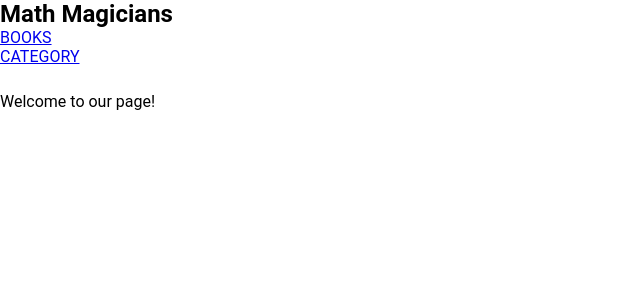
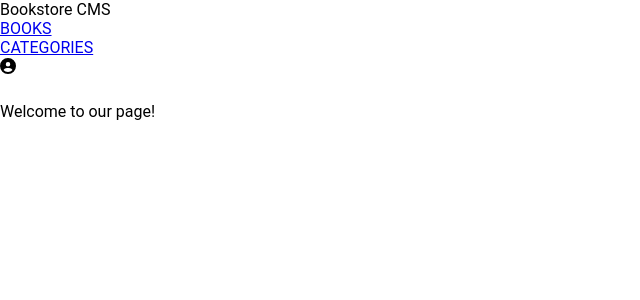
Before and after one commit to ndorrh/bookstore, a React (Create React App) app: page / in a window 1280 px wide. Shown: the top 300 px of the page, without its empty margins (0-640 px from the left). Built offline with nearby package versions, Linux system fonts and the light colour scheme.

Commit message:
Modified NavBar component

```diff
--- a/src/components/Navbar.js
+++ b/src/components/Navbar.js
@@ -1,14 +1,31 @@
 import React from 'react';
+import { FontAwesomeIcon } from '@fortawesome/react-fontawesome';
+import { faUserCircle } from '@fortawesome/free-solid-svg-icons';
 import { Link } from 'react-router-dom';
 
-const NavBar = () => (
-  <nav className="navbar">
-    <h1>Math Magicians</h1>
-    <ul>
-      <li className="home"><Link to="/">BOOKS</Link></li>
-      <li className="quote"><Link to="/CategoryPage">CATEGORY</Link></li>
-    </ul>
-  </nav>
-);
+function Nav() {
+  return (
+    <div>
+      <header className="header">
+        <nav className="nav-bar">
+          <ul className="nav-links">
+            <li className="logo">Bookstore CMS</li>
+            <Link to="/">
+              <li className="book-cat">BOOKS</li>
+            </Link>
+            <Link to="/categories">
+              <li className="book-cat">CATEGORIES</li>
+            </Link>
+          </ul>
+          <div className="avatar">
+            <span>
+              <FontAwesomeIcon className="user-circle" icon={faUserCircle} />
+            </span>
+          </div>
+        </nav>
+      </header>
+    </div>
+  );
+}
 
-export default NavBar;
+export default Nav;
```
